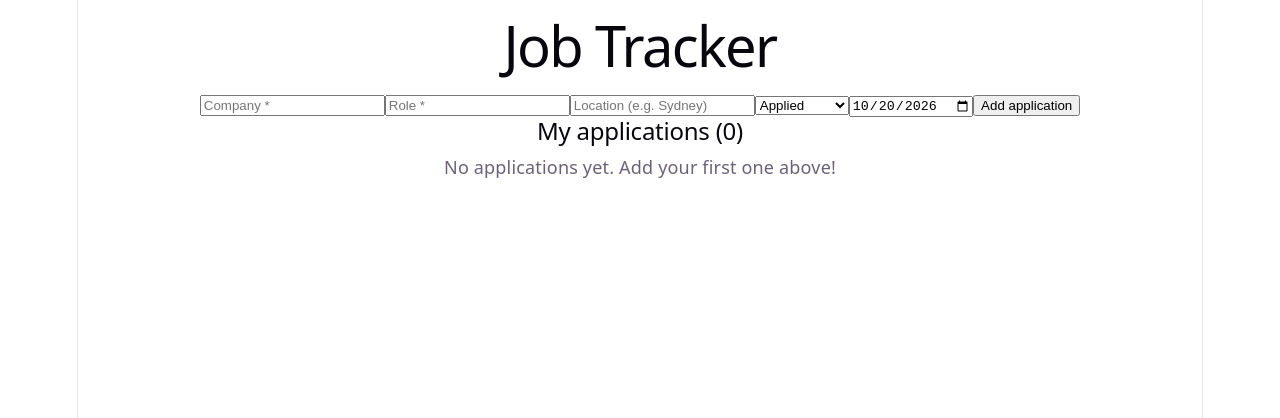
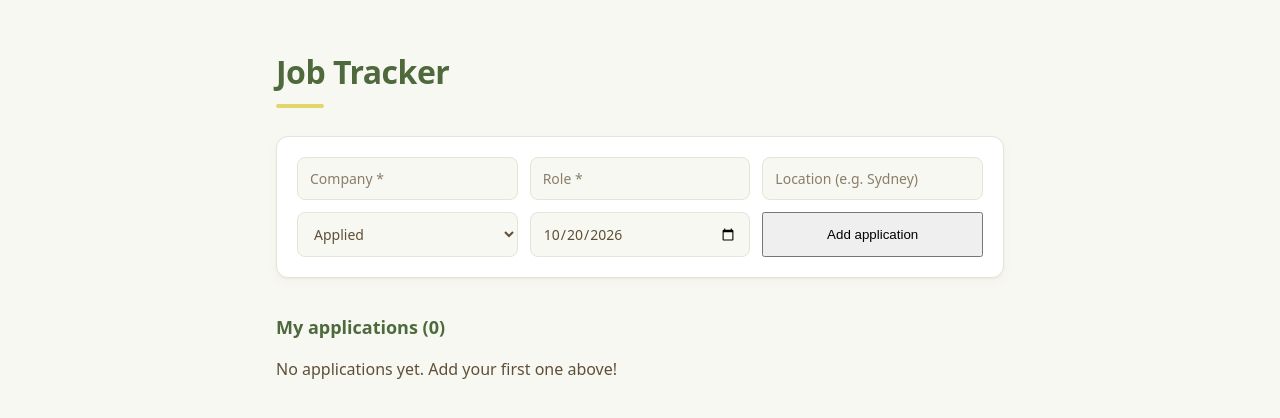
Before and after one commit to IvyC2/job-tracker, a React (Vite) app: page / in a window 1280 px wide. Shown: the top 418 px of the page. Built offline with nearby package versions, Linux system fonts and the light colour scheme.

Commit message:
2.3 Apply custom colour palette

```diff
--- a/src/index.css
+++ b/src/index.css
@@ -1,111 +1,99 @@
 :root {
-  --text: #6b6375;
-  --text-h: #08060d;
-  --bg: #fff;
-  --border: #e5e4e7;
-  --code-bg: #f4f3ec;
-  --accent: #aa3bff;
-  --accent-bg: rgba(170, 59, 255, 0.1);
-  --accent-border: rgba(170, 59, 255, 0.5);
-  --social-bg: rgba(244, 243, 236, 0.5);
-  --shadow:
-    rgba(0, 0, 0, 0.1) 0 10px 15px -3px, rgba(0, 0, 0, 0.05) 0 4px 6px -2px;
+  /* main colour */
+  --blue: #778bd0;
+  --yellow: #e2d76b;
+  --green: #95bf78;
+  --forest: #4e6a3d;
+  --brown: #5f4f38;
 
-  --sans: system-ui, 'Segoe UI', Roboto, sans-serif;
-  --heading: system-ui, 'Segoe UI', Roboto, sans-serif;
-  --mono: ui-monospace, Consolas, monospace;
 
-  font: 18px/145% var(--sans);
-  letter-spacing: 0.18px;
-  color-scheme: light dark;
-  color: var(--text);
-  background: var(--bg);
-  font-synthesis: none;
-  text-rendering: optimizeLegibility;
-  -webkit-font-smoothing: antialiased;
-  -moz-osx-font-smoothing: grayscale;
+  --bg: #f8f8f2;
+  --surface: #ffffff;
+  --border: #e6e4d8;
+  --muted: #8a7d6a;
 
-  @media (max-width: 1024px) {
-    font-size: 16px;
-  }
+  --blue-soft: #e8ecf8;
+  --yellow-soft: #f8f4d6;
+  --green-soft: #e8f1e1;
+  --brown-soft: #efebe4;
+
+  --radius: 12px;
+  --shadow: 0 1px 2px rgba(95, 79, 56, 0.06), 0 4px 12px rgba(95, 79, 56, 0.04);
 }
 
-@media (prefers-color-scheme: dark) {
-  :root {
-    --text: #9ca3af;
-    --text-h: #f3f4f6;
-    --bg: #16171d;
-    --border: #2e303a;
-    --code-bg: #1f2028;
-    --accent: #c084fc;
-    --accent-bg: rgba(192, 132, 252, 0.15);
-    --accent-border: rgba(192, 132, 252, 0.5);
-    --social-bg: rgba(47, 48, 58, 0.5);
-    --shadow:
-      rgba(0, 0, 0, 0.4) 0 10px 15px -3px, rgba(0, 0, 0, 0.25) 0 4px 6px -2px;
-  }
-
-  #social .button-icon {
-    filter: invert(1) brightness(2);
-  }
-}
-
-#root {
-  width: 1126px;
-  max-width: 100%;
-  margin: 0 auto;
-  text-align: center;
-  border-inline: 1px solid var(--border);
-  min-height: 100svh;
-  display: flex;
-  flex-direction: column;
-  box-sizing: border-box;
-}
+* { box-sizing: border-box; }
 
 body {
   margin: 0;
+  font-family: system-ui, -apple-system, 'Segoe UI', sans-serif;
+  background: var(--bg);
+  color: var(--brown);
+  line-height: 1.5;
 }
 
-h1,
-h2 {
-  font-family: var(--heading);
-  font-weight: 500;
-  color: var(--text-h);
+.container {
+  max-width: 760px;
+  margin: 0 auto;
+  padding: 48px 16px;
 }
 
+/* 标题 */
 h1 {
-  font-size: 56px;
-  letter-spacing: -1.68px;
-  margin: 32px 0;
-  @media (max-width: 1024px) {
-    font-size: 36px;
-    margin: 20px 0;
-  }
-}
-h2 {
-  font-size: 24px;
-  line-height: 118%;
-  letter-spacing: -0.24px;
-  margin: 0 0 8px;
-  @media (max-width: 1024px) {
-    font-size: 20px;
-  }
-}
-p {
-  margin: 0;
+  margin: 0 0 28px;
+  font-size: 32px;
+  color: var(--forest);
+  letter-spacing: -0.5px;
 }
 
-code,
-.counter {
-  font-family: var(--mono);
-  display: inline-flex;
-  border-radius: 4px;
-  color: var(--text-h);
+h1::after {
+  content: '';
+  display: block;
+  width: 48px;
+  height: 4px;
+  margin-top: 8px;
+  border-radius: 2px;
+  background: var(--yellow);
 }
 
-code {
-  font-size: 15px;
-  line-height: 135%;
-  padding: 4px 8px;
-  background: var(--code-bg);
+h2 {
+  margin: 36px 0 12px;
+  font-size: 18px;
+  font-weight: 600;
+  color: var(--forest);
 }
+
+/* 表单 */
+.app-form {
+  display: grid;
+  grid-template-columns: repeat(auto-fit, minmax(180px, 1fr));
+  gap: 12px;
+  padding: 20px;
+  background: var(--surface);
+  border: 1px solid var(--border);
+  border-radius: var(--radius);
+  box-shadow: var(--shadow);
+}
+
+.app-form input,
+.app-form select {
+  padding: 10px 12px;
+  font: inherit;
+  font-size: 14px;
+  color: var(--brown);
+  background: var(--bg);
+  border: 1px solid var(--border);
+  border-radius: 8px;
+  transition: border-color 0.15s, box-shadow 0.15s;
+}
+
+.app-form input::placeholder { color: var(--muted); }
+
+.app-form input:focus,
+.app-form select:focus {
+  outline: none;
+  background: var(--surface);
+  border-color: var(--blue);
+  box-shadow: 0 0 0 3px var(--blue-soft);
+}
+
+.
```
Also changed, not shown: src/App.css (deleted, +0 -184 lines).
